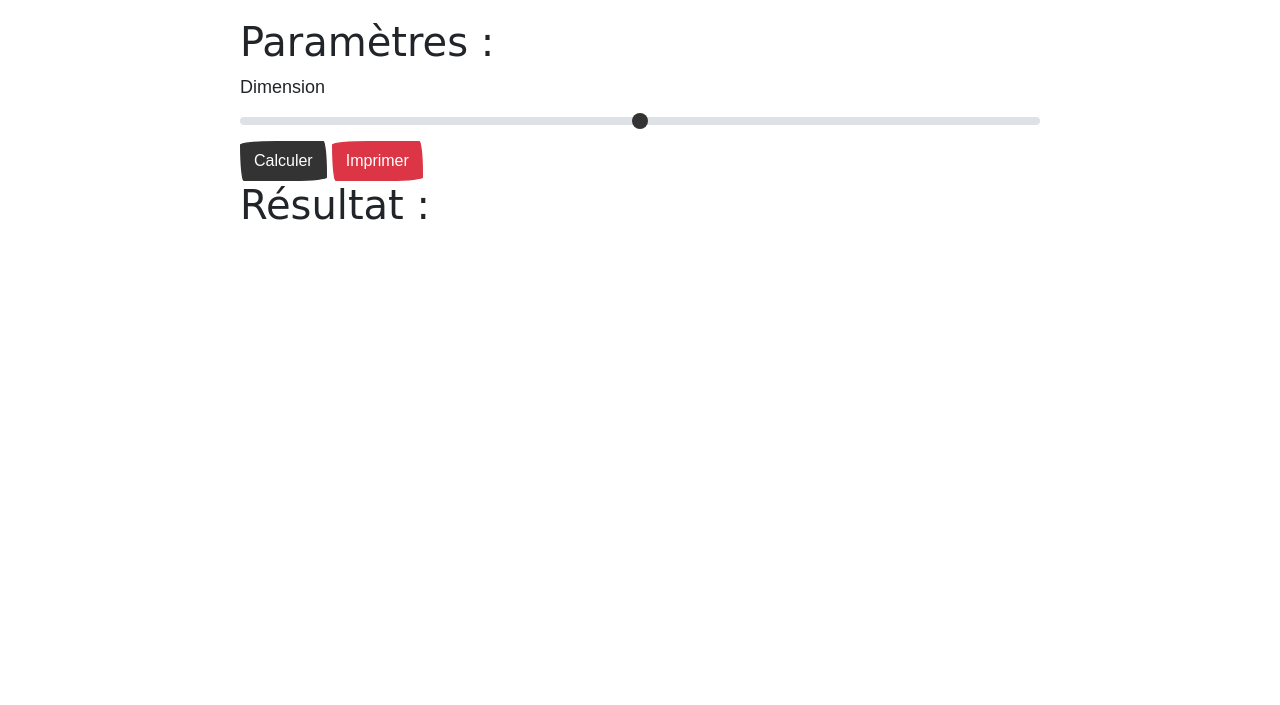
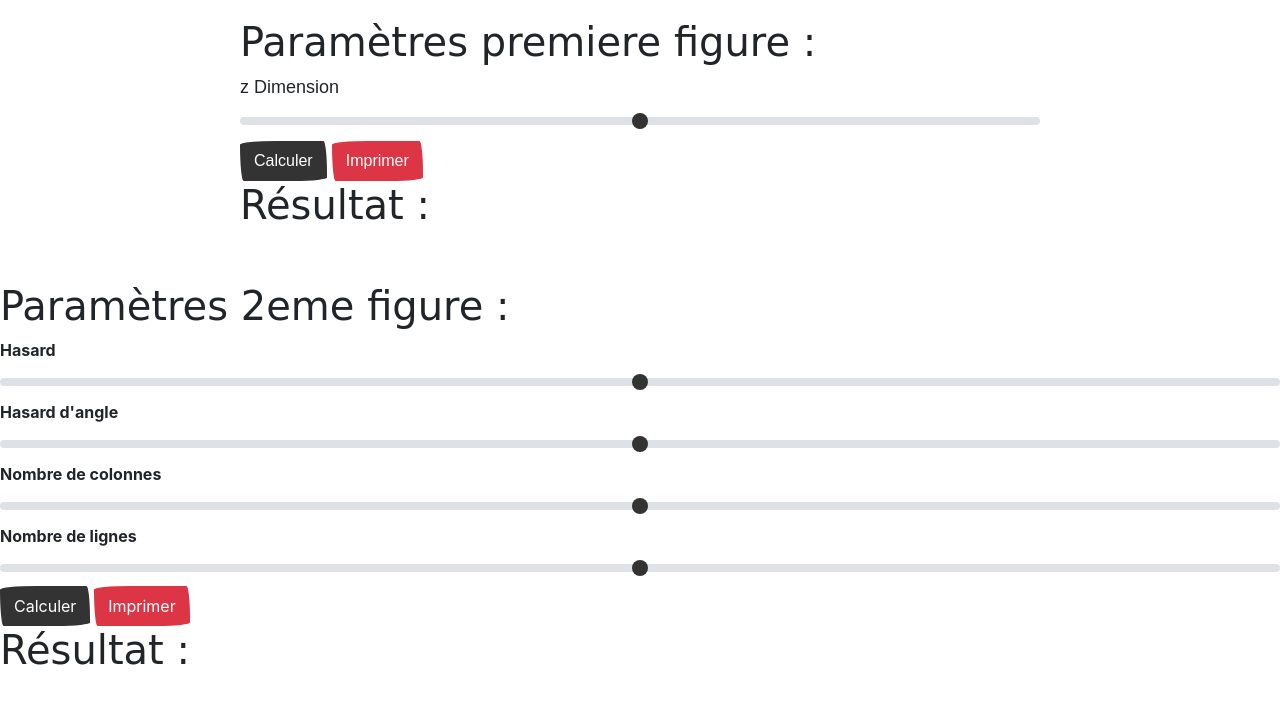
Before and after one commit to tsuru77/sae_24, a Symfony app: template templates/artmath/index.html.twig in a window 1280 px wide. Shown: the top 705 px of the page. Run offline with Twig, Linux system fonts and the light colour scheme; the template is opened without the code that fills it, so the values that code supplies are empty; some libraries are stand-ins or nearby versions; some web fonts are replaced.

Commit message:
first commit

```diff
--- a/templates/artmath/imprimer.html.twig
+++ b/templates/artmath/imprimer.html.twig
@@ -1,2 +1,5 @@
 <img src="{{fichier}}" width="100%">
 <script>window.print();</script>
+
+<img src="{{file}}" width="100%">
+<script>window.print();</script>
--- a/templates/artmath/index.html.twig
+++ b/templates/artmath/index.html.twig
@@ -9,10 +9,10 @@
 </style>
 
 <div class="example-wrapper">
-    <h1>Paramètres :</h1>
+    <h1>Paramètres premiere figure :</h1>
     <!-- C'est grâce à l'attribut name que l'on peut récupérer la valeur associée dans symfony -->
     <form method="post" action="/calculer">
-        <div>
+        <div>z
             <label for="Dimension" class="form-label">Dimension</label>
                 <input type="range" class="form-range" min="0" max="6" step="1" id="dimension" name="dimension">
         </div>
@@ -25,4 +25,45 @@
     <h1> Résultat : </h1>
     <img src="{{fichier}}" width="100%">
 </div>
+
+<div>
+
+<h1>Paramètres 2eme figure :</h1>
+
+    <form method="post" action="/calculer">
+        <div>
+            <label for="Hasard" class="form-label">Hasard</label>
+                <input type="range" class="form-range" min="0" max="6" step="1" id="hasard" name="hasard">
+        </div>
+
+        <div>
+            <label for="Hasard d'angle" class="form-label">Hasard d'angle</label>
+                <input type="range" class="form-range" min="0" max="6" step="1" id="hasardangle" name="hasardangle">
+        </div>
+
+        <div>
+            <label for="Nombre de colonnes" class="form-label">Nombre de colonnes</label>
+                <input type="range" class="form-range" min="0" max="6" step="1" id="dimension" name="nbcolonnes">
+        </div>
+
+        <div>
+            <label for="Nombre de lignes" class="form-label">Nombre de lignes</label>
+                <input type="range" class="form-range" min="0" max="6" step="1" id="nblignes" name="nblignes">
+        </div>
+
+
+        <div>
+            <button type="submit" class="btn btn-primary" name="cree" value="1">Calculer</button>
+            <button type="submit" class="btn btn-danger" name="print" value="1">Imprimer</button>
+        </div>
+    </form>
+
+    <h1> Résultat : </h1>
+    <img src="{{file}}" width="100%">
+
+
+
+
+
+</div>
 {% endblock %}
```
Also changed, not shown: src/Controller/ArtmathController.php (+37 -0 lines), public/reponse.svg (added), 3 other files.
